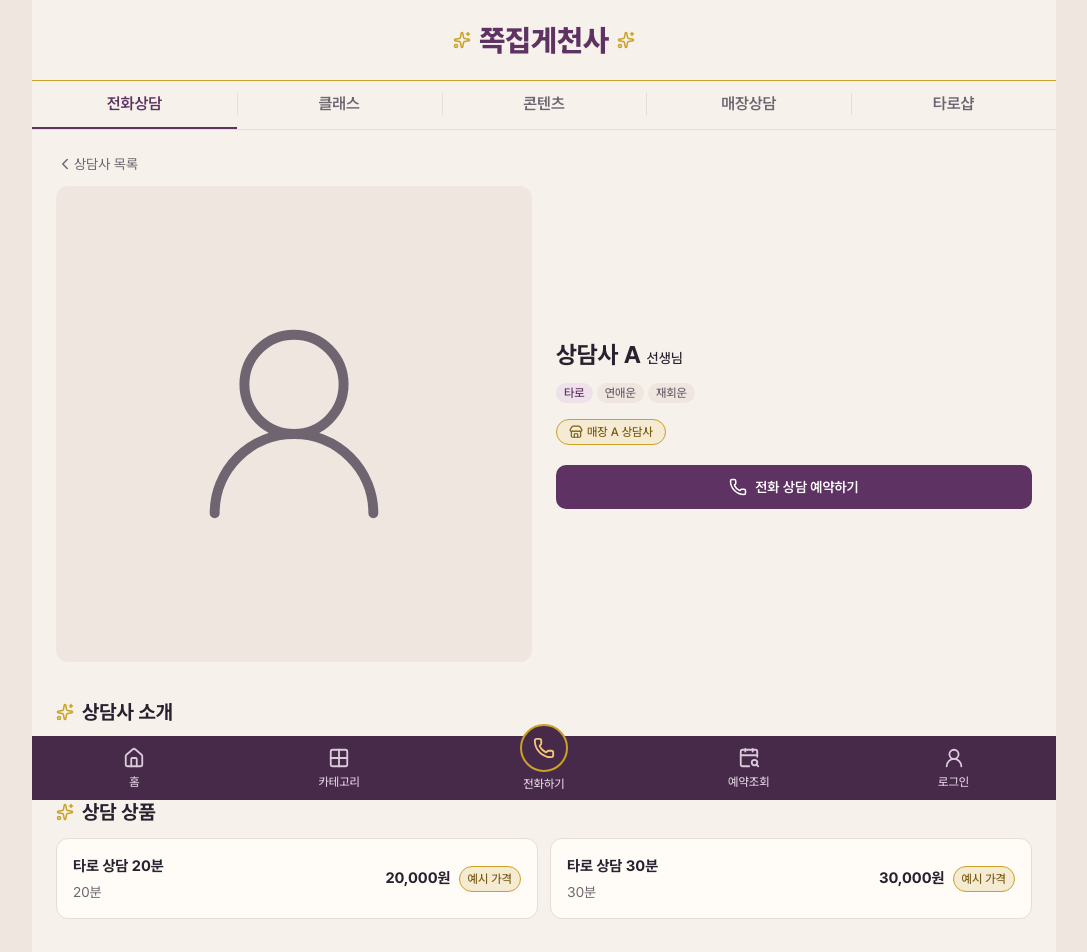
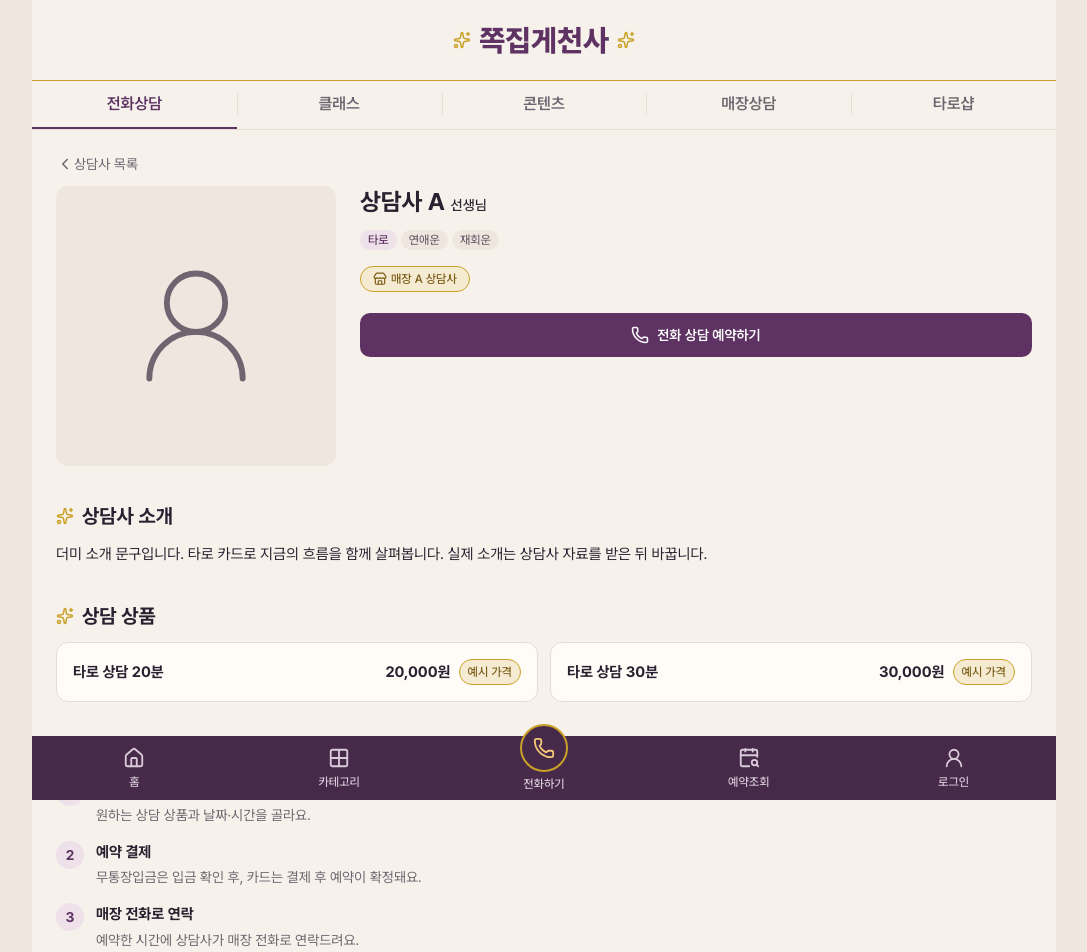
Before and after one commit to viva79820-ux/jjokjipge-webapp, a Next.js app: page /consult/a in a window 1280 px wide. Shown: the top 952 px of the page, without its empty margins (96-1183 px from the left). Built offline with nearby package versions, Linux system fonts and the light colour scheme.

Commit message:
상담사 상세 사진 크기와 상품 카드 시간 중복 수정
태블릿 이상에서 사진을 280px로 고정하고 프로필 정보를 위쪽에 정렬합니다.

상품 카드에서 중복된 시간 표시를 제거합니다.

```diff
--- a/app/consult/[id]/page.tsx
+++ b/app/consult/[id]/page.tsx
@@ -33,7 +33,7 @@ export default async function CounselorPage({ params }: Props) {
         상담사 목록
       </Link>
       <div className="space-y-7 md:space-y-9">
-        <section className="grid gap-4 md:grid-cols-2 md:items-center md:gap-6">
+        <section className="grid gap-4 md:grid-cols-[280px_minmax(0,1fr)] md:items-start md:gap-6">
           <PhotoPlaceholder className="aspect-square w-full" />
           <div>
             <h1 className="text-xl font-bold md:text-2xl">
--- a/components/counselor/product-card.tsx
+++ b/components/counselor/product-card.tsx
@@ -8,9 +8,6 @@ export function ProductCard({
     <li className="flex flex-wrap items-center justify-between gap-3 rounded-card border border-border bg-surface p-3 md:p-4">
       <div>
         <h3 className="font-bold">{product.name}</h3>
-        <p className="mt-1 text-caption text-muted md:text-sm">
-          {product.minutes}분
-        </p>
       </div>
       <div className="flex items-center gap-2">
         <span className="font-bold">
```
